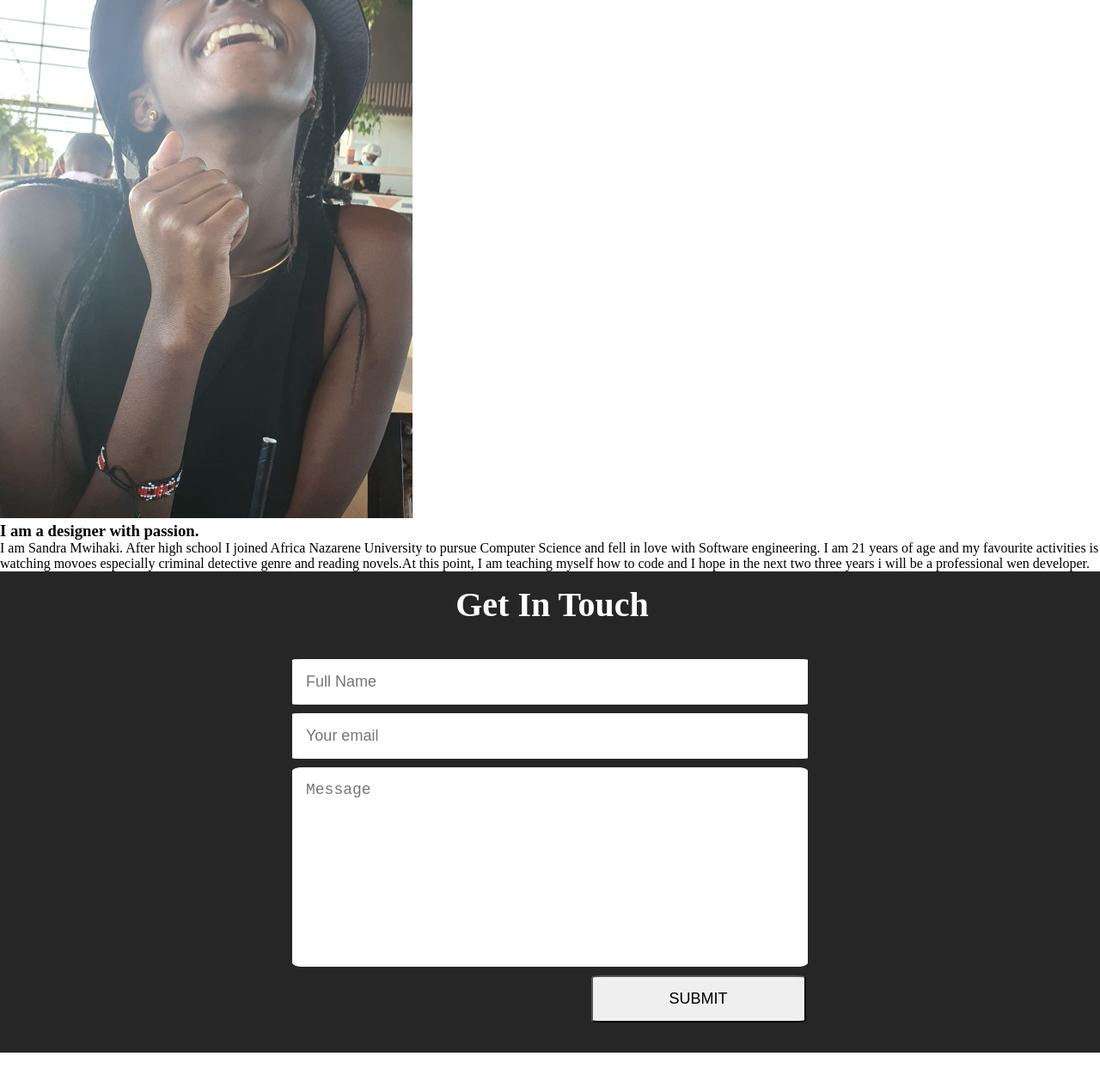
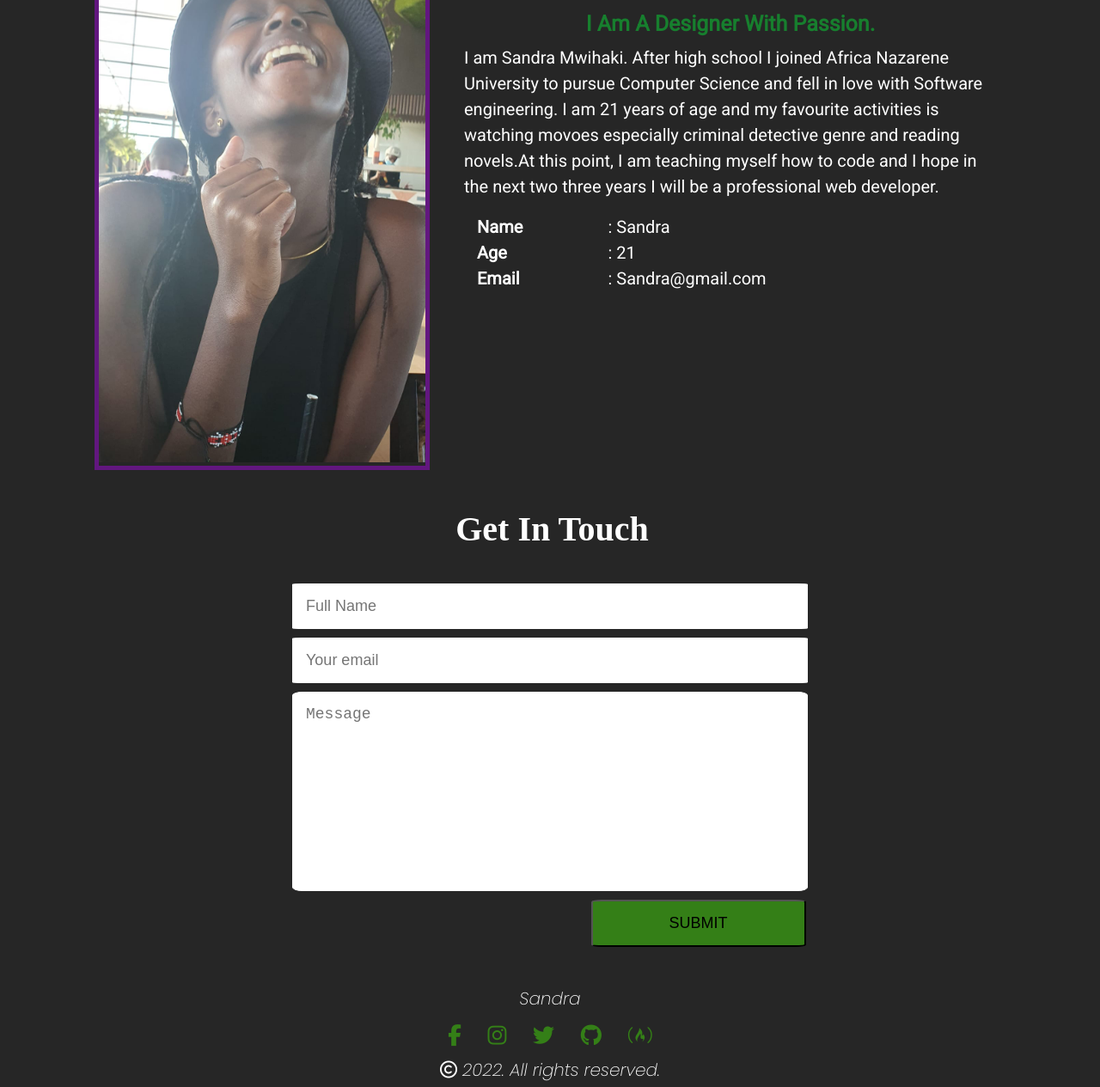
Before and after one commit to SandraChege/freecodecamp-portfolio, a plain HTML site: page index.html in a window 1280 px wide. Shown: the part 837-2102 px from the top of the page at 86% size. Before the commit the page ends 2062 px from the top, so only its background shows below. Drawn offline with Linux system fonts and the light colour scheme.

Commit message:
designs about and footer section

```diff
--- a/JS/portfolio.js
+++ b/JS/portfolio.js
@@ -1,4 +1,5 @@
-/*function emailverification(enteredemail) {
+//EMAIL VALIDATION
+function emailverification() {
     var mail=document.getElementById("email").value;
     var regx=/^\w+([\.-]?\w+)*@\w+([\.-]?\w+)*(\.\w{2,3})+$/;
 
@@ -10,9 +11,9 @@
         return false;
     }
 }
-*/
+
+//NAME VALIDATION
 var nameError=document.getElementById("name-error");
-
 function namevalidation(){
     var name=document.getElementById("fullname").value;
 
--- a/css/portfolio.css
+++ b/css/portfolio.css
@@ -15,8 +15,11 @@
 --forestgreen:#347F17;
 --americanviolet: #62177F;
 --white:#ffffff;
+/*heading*/
 --font-Montserrat: 'Montserrat', sans-serif;
+/*subheadings*/
 --font-poppins: 'Poppins', sans-serif;
+/*body*/
 --font-roboto: 'Roboto', sans-serif;
 }
 #navbar{
@@ -70,7 +73,75 @@
 @keyframes animate{
 /*Finish on the animation and the responsive navigation bar i.e hamburger menu*/
 }
+/*ABOUT SECTION*/
+#about{
+    background-color: rgba(0, 0, 0, .85);
+    display: block;
+}
+.aboutcontainer{
+    margin-right: auto;
+    margin-left: auto;
+    padding-left: 30px;
+    padding-right: 30px;
+    padding-top: 30px;
+    padding-bottom: 30px;
+}
+.aboutme{
+    width: 100%;
+    display: flex;
+}
+.aboutimg{
+    margin-left: 80px;
+    border: 5px solid var(--americanviolet);
+    /*background: linear-gradient(rgba(0, 0, 0, 0.5), rgba(0, 0, 0, 0.5)), url(../photos/about.jpeg);
+    width: 1000px;
+    height: 540px;*/
+}
+.abouttxt{
+    font-size: 20px;
+    color: var(--white);
+    font-family: var(--font-roboto);
+    padding: 10px;
+    margin-right: 80px;
+    margin-left: 30px;
+    word-wrap: normal;
+}
+.abouttxt h3{
+    font-size: 25px;
+    color: var(--laSalleGreen);
+    padding: 10px;
+    text-align: center;
+    text-transform: capitalize;
+}
+.personalinfo{
+    margin-top: 20px;
+}
+.col1{
+    position: relative;
+    min-height: 1px;
+    padding-left: 15px;
+    padding-right: 15px;
+}
+.ct_about {
+    margin: 6px 0;
+}
+.personalinfo span{
+    font-weight: 600;
+    text-transform: capitalize;
+    display: inline-block;
+    width: 25%;
+}
+@media only screen and (max-width: 991px){
+.personalinfo span {
+    font-size: 16px !important;
+    }
+}
+@media all and (max-width:500px){
+    .personalinfo span {
+        font-size: 14px !important;
+    }
 
+}
 /*contact section*/
 #contact{
     background-color: rgba(0, 0, 0, .85);
@@ -108,6 +179,10 @@ input[type=submit]{
     margin-left: 350px;
     font-size: 18px;
     border-radius: 5%;
+    background-color: var(--forestgreen);
+}
+input[type=submit]:hover{
+    background-color: var(--white);
 }
 #name-error{
     color: red;
@@ -115,13 +190,49 @@ input[type=submit]{
     position: absolute;
     text-transform: capitalize;
 }
-@media all and (max-width:500px){
+
+/*@media all and (max-width:500px){
     #fullname, #email, #textmessage{
         width: 40px;
         padding: 5px;
         font-size: 16px;
     }
+}*/
+
+/*FOOTER*/
+#footer{
+    width: 100%;
+    background-color: rgba(0, 0, 0, .85);
+    font-family: var(--font-poppins);
 }
+.footercontainer{
+    text-align: center;
+}
+.footercontainer .myname{
+    padding: 10px;
+    font-size: 20px;
+    font-weight: 800px;
+    color: var(--white);
+}
+.footercontainer .footericons{
+    display: block;
+    text-align: center;
+}
+.footercontainer .footericons a{
+    color: var(--forestgreen);
+    padding: 8px;
+    margin: 5px;
+    font-size: 25px;
+}
+.footercontainer .footericons a:hover{
+    color: var(--blueSapphire);
+}
+.footercontainer .footercopyright{
+    padding: 5px;
+    font-size: 20px;
+    color: var(--white);
+}
+
 
 
 
--- a/index.html
+++ b/index.html
@@ -14,9 +14,7 @@
     <!--GOOGLE FONTS-->
     <link rel="preconnect" href="https://fonts.googleapis.com">
     <link rel="preconnect" href="https://fonts.gstatic.com" crossorigin>
-    <link href="https://fonts.googleapis.com/css2?family=Montserrat&display=swap" rel="stylesheet">
-    <link href="https://fonts.googleapis.com/css2?family=Montserrat&family=Poppins:ital,wght@0,200;1,200&family=Roboto:wght@100&display=swap" rel="stylesheet">
-    <link href="https://fonts.googleapis.com/css2?family=Montserrat&family=Poppins:ital,wght@0,200;1,200&display=swap" rel="stylesheet">
+    <link href="https://fonts.googleapis.com/css2?family=Montserrat&family=Poppins:ital,wght@1,200&family=Roboto&display=swap" rel="stylesheet">
     <title>Portfolio</title>
 </head>
 <body>
@@ -37,8 +35,8 @@
         <div class="welcometxt">
             <p>
                 Hi. I'm sandra.
-                A
-                <span>s</span>
+                A <span>Software developer</span>
+                <!--<span>s</span>
                 <span>o</span>
                 <span>f</span>
                 <span>t</span>
@@ -55,25 +53,51 @@
                 <span>o</span>
                 <span>p</span>
                 <span>e</span>
-                <span>r</span>
+                <span>r</span>-->
             </p>
         </div>
     </section>
     <!--ABOUT SECTION-->
     <section id="about">
+        <div class="aboutcontainer">
             <div class="aboutme">
                 <div class="aboutimg">
-               <img src="./photos/about.jpeg" alt="A picture of me" height="640px" width="480px">
+                    <img src="./photos/about.jpeg" alt="A picture of me" height="540px" width="380px">
                 </div>
                 <div class="abouttxt">
+                    <div>
                         <h3>
                             I am a designer with passion.
                         </h3>
-            <p>
+                     <p style="line-height: 1.5;">
                          I am Sandra Mwihaki. After high school I joined Africa Nazarene University to pursue Computer Science and fell in love with Software engineering.
                          I am 21 years of age and my favourite activities is watching movoes especially criminal detective genre and reading novels.At this point, I am teaching
-                myself how to code and I hope in the next two three years i will be a professional wen developer.
+                         myself how to code and I hope in the next two three years I will be a professional web developer.
                      </p>
+                    </div>
+
+                 <div class="personalinfo">
+                    <div class="col1">
+                        <div class="ct_about">
+                           <span> Name </span> : Sandra
+                        </div>
+                    </div>
+
+                    <div class="col1">
+                        <div class="ct_about">
+                           <span> Age </span>
+                           : 21
+                        </div>
+                    </div>
+
+                    <div class="col1">
+                        <div class="ct_about">
+                           <span> Email </span>
+                           : Sandra@gmail.com
+                        </div>
+                    </div>
+                </div>
+                </div>
             </div>
         </div>
     </section>
@@ -91,7 +115,7 @@
                     </label>
 
                     <label for="email">
-                        <input type="email" name="mail" id="email" placeholder="Your email">
+                        <input type="text" name="mail" id="email" placeholder="Your email" onkeyup="emailverification()">
                     </label>
 
                     <textarea name="" id="textmessage" cols="30" rows="10" placeholder="Message"></textarea>
@@ -102,7 +126,25 @@
         </div>
     </section>
     <!--FOOTER-->
-
+    <section id="footer">
+        <div class="footer">
+            <div class="footercontainer">
+                <div class="myname">
+                    <p>Sandra</p>
+                </div>
+                <div class="footericons">
+                    <a href="#"><i class="fa-brands fa-facebook-f"></i></a>
+                    <a href="#"><i class="fa-brands fa-instagram"></i></a>
+                    <a href="#"><i class="fa-brands fa-twitter"></i></a>
+                    <a href="#"><i class="fa-brands fa-github"></i></a>
+                    <a href="#"><i class="fa-brands fa-free-code-camp"></i></a>
+                </div>
+                <div class="footercopyright">
+                    <p><i class="fa-regular fa-copyright"></i> 2022. All rights reserved.</p>
+                </div>
+            </div>
+        </div>
+    </section>
     <!--javascript-->
     <script src="/JS/portfolio.js"></script>
 </body>
```
Also changed, not shown: 1 other file. Lines whose indentation alone changed are shown as unchanged.
